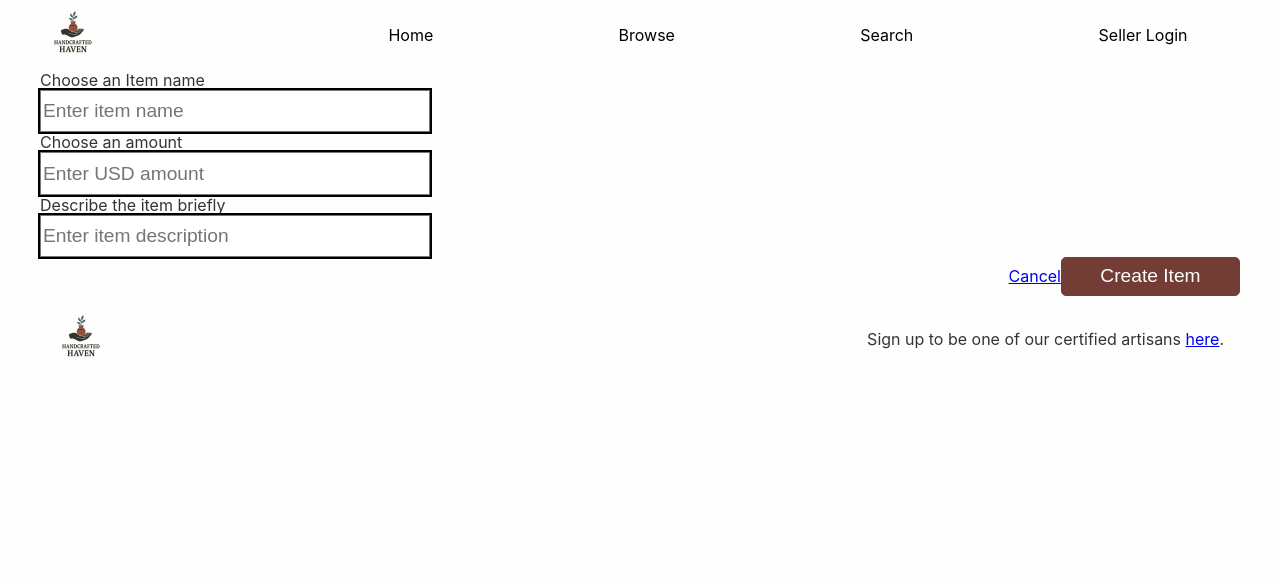
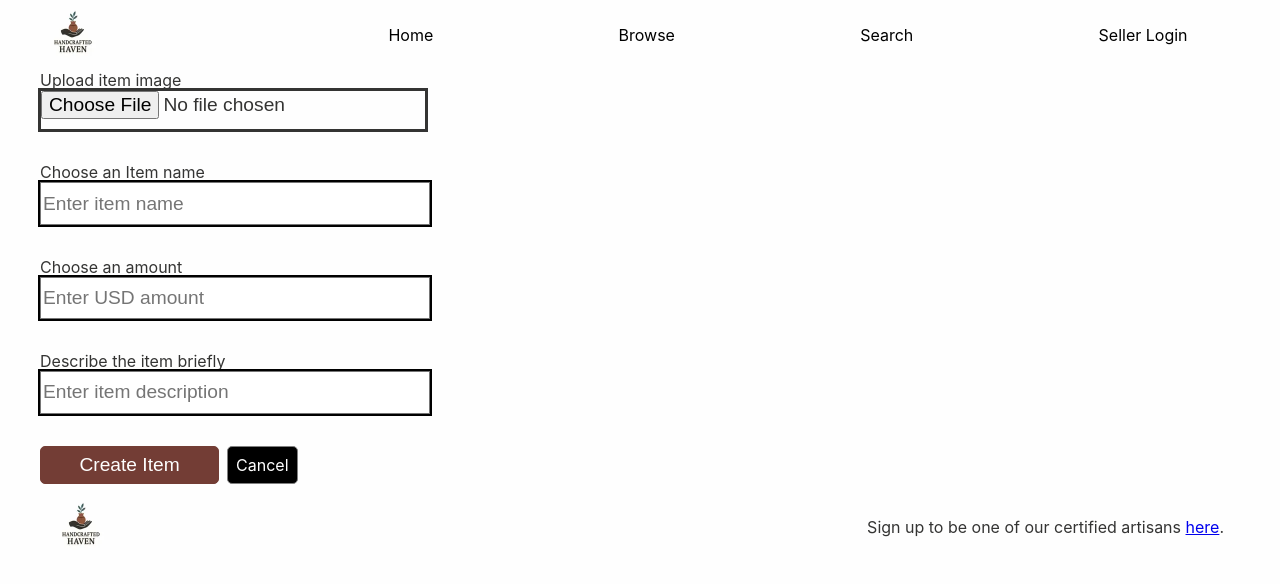
Before and after one commit to ross-owen/wdd430-handcrafted-haven, a Next.js app: page /seller-profile/create in a window 1280 px wide. Shown: the top 584 px of the page. Built offline with nearby package versions, Linux system fonts and the light colour scheme.

Commit message:
Create item Success: page, button Incoplete: query, form

```diff
--- a/src/app/seller-profile/page.tsx
+++ b/src/app/seller-profile/page.tsx
@@ -55,6 +55,13 @@
         <Suspense>
           <SellerProfileDetail seller={seller}/>
         </Suspense>
+        <div>
+            <h2>Seller Collection</h2>
+            <Suspense>
+                {/*<SellerCollection />*/}
+            </Suspense>
+            <CreateItem />
+        </div>
       </main>
   );
 
--- a/src/app/ui/seller-profile/buttons.tsx
+++ b/src/app/ui/seller-profile/buttons.tsx
@@ -7,7 +7,7 @@
       href="/seller-profile/create"
       className={styles['create-item-button']}
     >
-      <span>Create Item</span>
+      <span>Create</span>
     </Link>
   );
 }
--- a/src/app/ui/seller-profile/create-item-form.tsx
+++ b/src/app/ui/seller-profile/create-item-form.tsx
@@ -4,6 +4,7 @@
 import { Button } from '@/app/ui/button';
 import { createItem, State } from '@/app/lib/actions';
 import { useActionState } from 'react';
+import styles from './create.module.css';
 
 export default function Form() {
 
@@ -11,8 +12,28 @@
   const [state, formAction] = useActionState(createItem, initialState);
 
   return (
-    <form action={formAction}>
+    <form action={formAction} className={styles['create-item-form']}>
       <div className="rounded-md bg-gray-50 p-4 md:p-6">
+
+        {/* Item Image */}
+        <div className="mb-4">
+          <label htmlFor="itemImage" className="mb-2 block text-sm font-medium">
+            Upload item image
+          </label>
+          <div className="relative mt-2 rounded-md">
+            <div className="relative">
+              <input
+                id="itemImage"
+                name="itemImage"
+                type="file"
+                step="0.01"
+                placeholder="Upload item image"
+                className="peer block w-full rounded-md border border-gray-200 py-2 pl-10 text-sm outline-2 placeholder:text-gray-500"
+                aria-describedby='item-image-error'
+              />
+            </div>
+          </div>
+        </div>
 
         {/* Item Name */}
         <div className="mb-4">
@@ -32,7 +53,7 @@
               />
             </div>
           </div>
-          <div id="item-name-error" aria-live="polite" aria-atomic="true">
+          <div id="itemName-error" aria-live="polite" aria-atomic="true">
             {state.errors?.itemName &&
               state.errors.itemName.map((error: string) => (
                 <p className="mt-2 text-sm text-red-500" key={error}>
@@ -88,7 +109,7 @@
               />
             </div>
           </div>
-          <div id="item-name-error" aria-live="polite" aria-atomic="true">
+          <div id="itemDescription-error" aria-live="polite" aria-atomic="true">
             {state.errors?.itemDescription &&
               state.errors.itemDescription.map((error: string) => (
                 <p className="mt-2 text-sm text-red-500" key={error}>
@@ -98,14 +119,13 @@
           </div>
         </div>
       </div>
-      <div className="mt-6 flex justify-end gap-4">
+      <div className={styles['create-item-form-buttons']}>
+        <Button type="submit">Create Item</Button>
         <Link
-          href="/dashboard/invoices"
-          className="flex h-10 items-center rounded-lg bg-gray-100 px-4 text-sm font-medium text-gray-600 transition-colors hover:bg-gray-200"
+          href="/seller-profile"
         >
           Cancel
         </Link>
-        <Button type="submit">Create Item</Button>
       </div>
     </form>
   );
--- a/src/app/ui/seller-profile/create.module.css
+++ b/src/app/ui/seller-profile/create.module.css
@@ -1,3 +1,4 @@
+/* Create button in the seller profile page */
 .create-item-button {
     border-radius: 5px;
     background-color: black;
@@ -7,16 +8,38 @@
     text-decoration: none;
     display: flex;
     justify-content: center;
-    max-width: 500px;
-    margin-top: 100px;
+    max-width: 350px;
 }
 
 .create-item-button:hover {
     background-color: rgb(36, 36, 36);
 }
 
-@media screen and (min-width: 700px) {
+@media screen and (min-width: 600px) {
     .create-item-button {
-        margin-left: 5%;
+        margin-left: 0;
     }
 }
+
+/* Creat item form styling */
+.create-item-form > div > div{
+    margin-bottom: 2rem;
+}
+
+.create-item-form-buttons {
+    display: flex;
+    gap: .5rem;
+}
+.create-item-form-buttons a {
+    text-decoration: none;
+    background-color: black;
+    color: white;
+    padding: .5rem;
+    border: 1px solid grey;
+    border-radius: 5px;
+}
+
+.create-item-form-buttons a:hover {
+    background-color: white;
+    color: black;
+}
```
